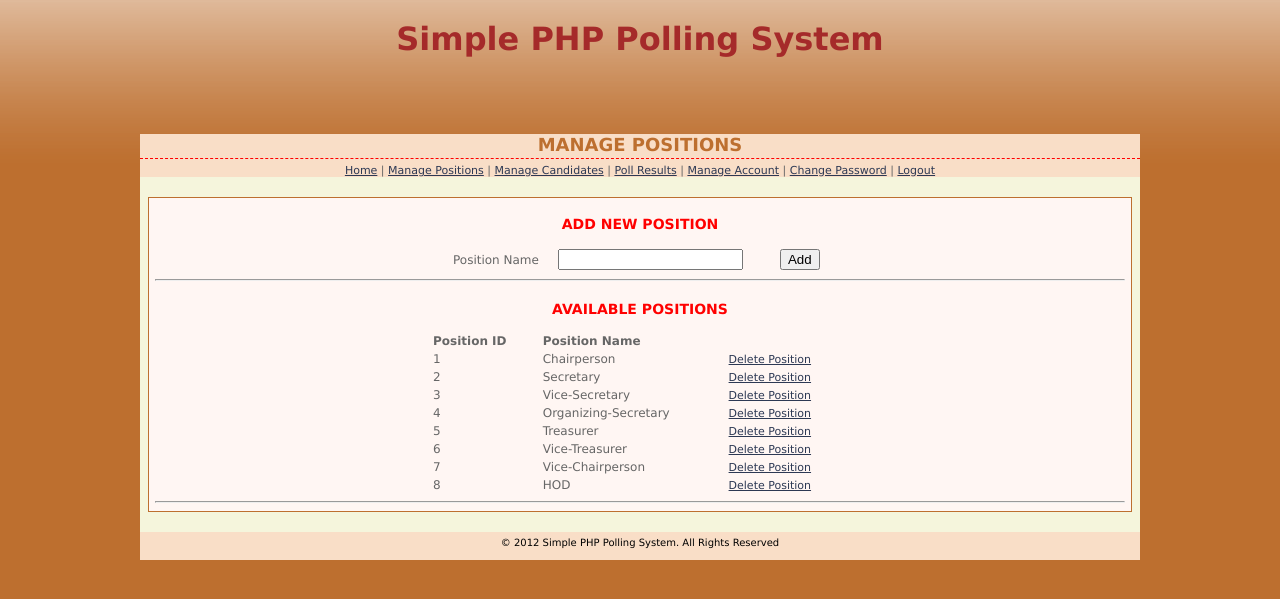
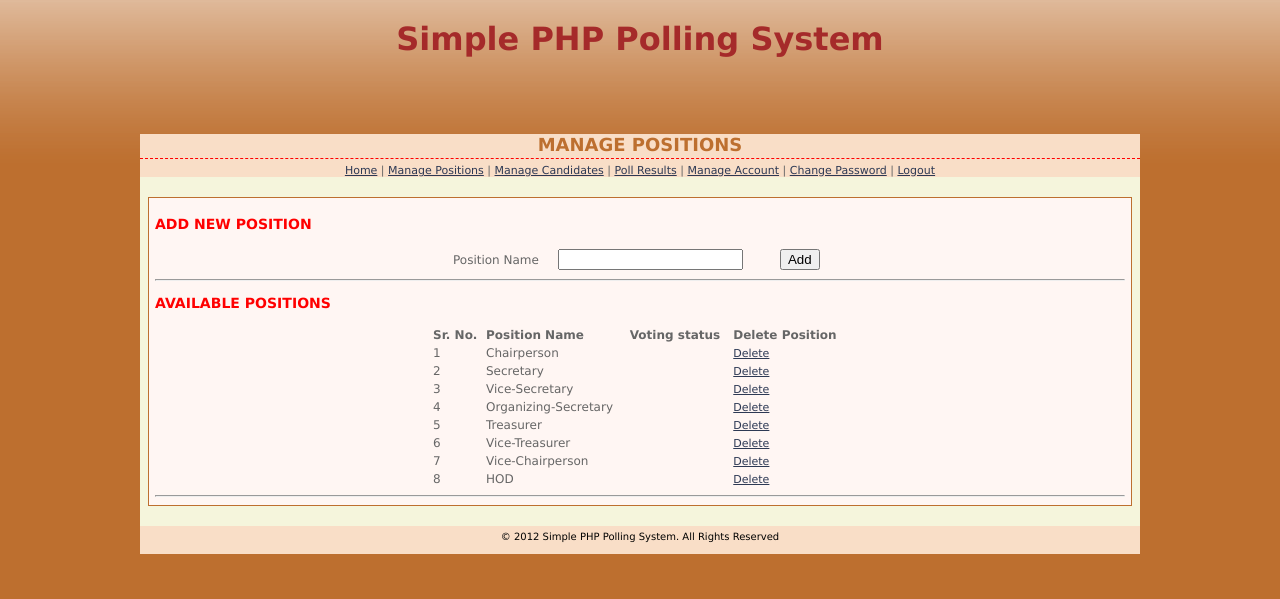
Before and after one commit to AdityaGiradkar/online-voting, a PHP site: page /admin/positions.php in a window 1280 px wide. Shown: the top 599 px of the page. Run offline with PHP 8.4, Linux system fonts and the light colour scheme; a user stored in the database is signed in; data comes from the database, SQL or seed files in the repository; data that the repository does not hold is empty.

Commit message:
voting start/stop functionality for particular position is added in admin side

```diff
--- a/admin/positions.php
+++ b/admin/positions.php
@@ -11,24 +11,22 @@ if (mysqli_num_rows($result)<1){
       $result = null;
   }
 ?>
+
 <?php
 // inserting sql query
-if (isset($_POST['Submit']))
-{
-
+  if (isset($_POST['Submit'])){
     $newPosition = addslashes( $_POST['position'] ); //prevents types of SQL injection
-
     $sql = mysqli_query($con, "INSERT INTO tbpositions (position_name) VALUES ('$newPosition')");
 
     // redirect back to positions
     header("Location: positions.php");
   }
 ?>
+
 <?php
   // deleting sql query
   // check if the 'id' variable is set in URL
- if (isset($_GET['id']))
- {
+  if (isset($_GET['id'])){
     // get id value
     $id = $_GET['id'];
 
@@ -37,63 +35,107 @@ $sql = mysqli_query($con, "INSERT INTO tbpositions (position_name) VALUES ('$new
 
     // redirect back to positions
     header("Location: positions.php");
- }
- else
+  }else
  // do nothing
 
 ?>
+
+<?php
+include('../connection.php');
+//echo "<script>alert('$id');</script>";
+  // toggle status
+  // check if the 'id' variable is set in URL
+  if (isset($_GET['status_id'])){
+    // get id value
+    $id = $_GET['status_id'];
+    echo "<script>alert('$id');</script>";
+    $check_status = "SELECT `status` FROM `tbpositions` WHERE `position_id`='$id'";
+    $check_status_run = mysqli_query($con, $check_status);
+    $check_status_res = mysqli_fetch_assoc($check_status_run);
+
+    $current_status = $check_status_res['status'];
+
+    $new_status = '';
+    if($current_status == 'start'){
+      $new_status = 'stop';
+    }else{
+      $new_status = 'start';
+    }
+
+    $update_status = "UPDATE `tbpositions` SET `status`='$new_status' WHERE `position_id`='$id'";
+    $update_status_run = mysqli_query($con, $update_status);
+
+    // redirect back to positions
+    header("Location: positions.php");
+  }
+ // do nothing
+
+?>
+
+
+
 <!DOCTYPE html PUBLIC "-//W3C//DTD XHTML 1.0 Transitional//EN" "http://www.w3.org/TR/xhtml1/DTD/xhtml1-transitional.dtd">
 <html xmlns="http://www.w3.org/1999/xhtml">
+
   <head>
     <meta http-equiv="Content-Type" content="text/html; charset=iso-8859-1" />
     <title>Administration Control Panel:Positions</title>
     <link href="css/admin_styles.css" rel="stylesheet" type="text/css" />
-<script language="JavaScript" src="js/admin.js">
-</script>
+    <script language="JavaScript" src="js/admin.js"></script>
   </head>
-<body bgcolor="tan">
+
+  <body>
       <center><b><font color = "brown" size="6">Simple PHP Polling System</font></b></center><br><br>
       <div id="page">
         <div id="header">
           <h1>MANAGE POSITIONS</h1>
           <a href="admin.php">Home</a> | <a href="positions.php">Manage Positions</a> | <a href="candidates.php">Manage Candidates</a> | <a href="refresh.php">Poll Results</a> | <a href="manage-admins.php">Manage Account</a> | <a href="change-pass.php">Change Password</a>  | <a href="logout.php">Logout</a>
         </div>
+
         <div id="container">
+          <form name="fmPositions" id="fmPositions" action="positions.php" method="post" onsubmit="return positionValidate(this)">
+            <CAPTION><h3>ADD NEW POSITION</h3></CAPTION>
             <table width="380" align="center">
-<CAPTION><h3>ADD NEW POSITION</h3></CAPTION>
-<form name="fmPositions" id="fmPositions" action="positions.php" method="post" onsubmit="return positionValidate(this)">
               <tr>
                   <td>Position Name</td>
-    <td><input type="text" name="position" /></td>
+                  <td><input type="text" name="position" required/></td>
                   <td><input type="submit" name="Submit" value="Add" /></td>
               </tr>
             </table>
+          </form>
+
           <hr>
-<table border="0" width="420" align="center">
+
           <CAPTION><h3>AVAILABLE POSITIONS</h3></CAPTION>
+          <table  width="420" align="center">
             <tr>
-<th>Position ID</th>
+              <th>Sr. No.</th>
               <th>Position Name</th>
+              <th>Voting status</th>
+              <th>Delete Position</th>
             </tr>
 
             <?php
               //loop through all table rows
               $inc=1;
               while ($row=mysqli_fetch_array($result)){
-echo "<tr>";
-echo "<td>" .$inc."</td>";
-echo "<td>" . $row['position_name']."</td>";
-echo '<td><a href="positions.php?id=' . $row['position_id'] . '">Delete Position</a></td>';
-echo "</tr>";
+            ?>
+                <tr>
+                  <td><?php echo $inc; ?></td>
+                  <td><?php echo $row['position_name']; ?></td>
+                  <td><a href="positions.php?status_id=<?php echo $row['position_id']; ?>"><?php echo $row['status']; ?></td>
+                  <td><a href="positions.php?id='<?php echo $row['position_id']; ?>'">Delete</a></td>
+                </tr>
+            <?php
                 $inc++;
               }
+            ?>
 
-mysqli_free_result($result);
-mysqli_close($con);
-?>
           </table>
+
           <hr>
         </div>
+
         <div id="footer">
           <div class="bottom_addr">&copy; 2012 Simple PHP Polling System. All Rights Reserved</div>
         </div>
--- a/css/user_styles.css
+++ b/css/user_styles.css
@@ -42,6 +42,10 @@ a {
 
 a:hover {
     color: #99CC00;
+}
+
+.active {
+    color: #554f0a;
 }
 
 .err {
```
Also changed, not shown: vote.php (+53 -61 lines). Lines whose indentation alone changed are shown as unchanged.
